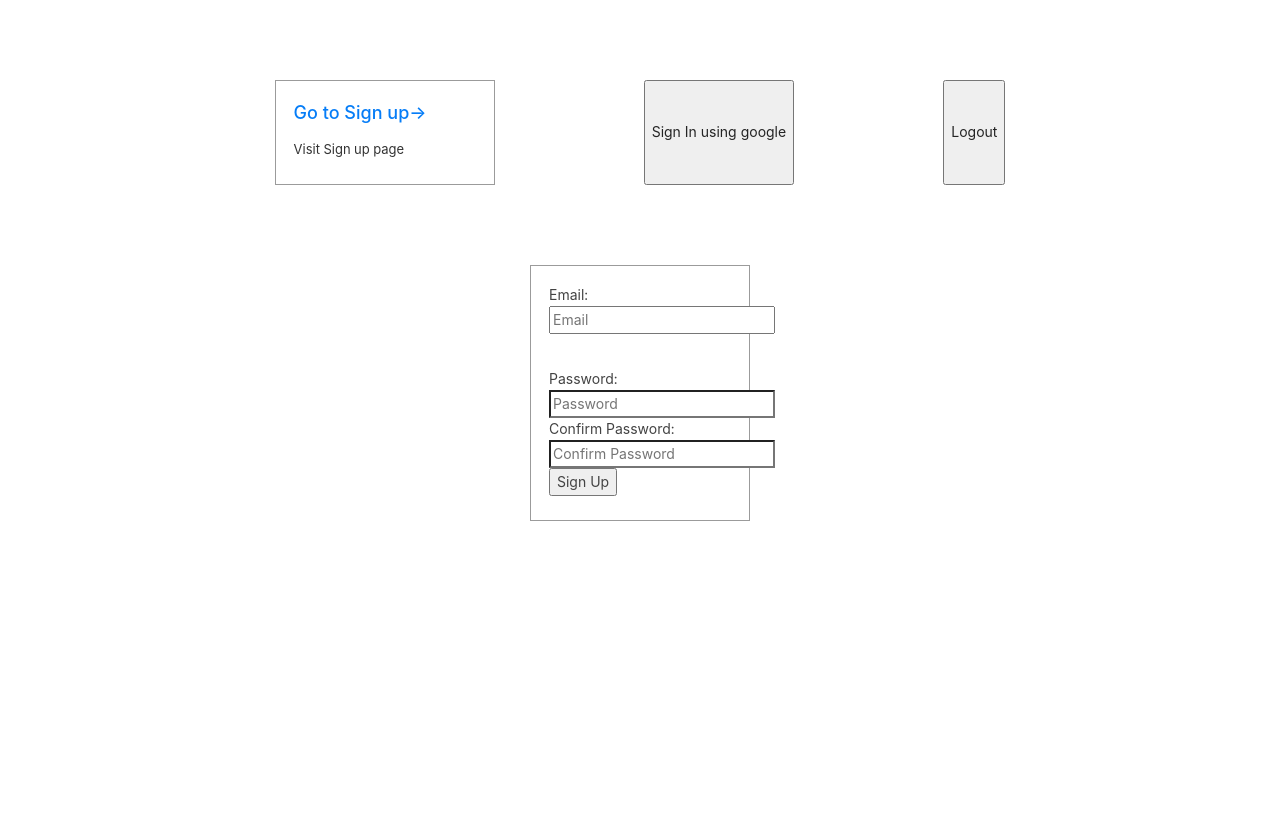
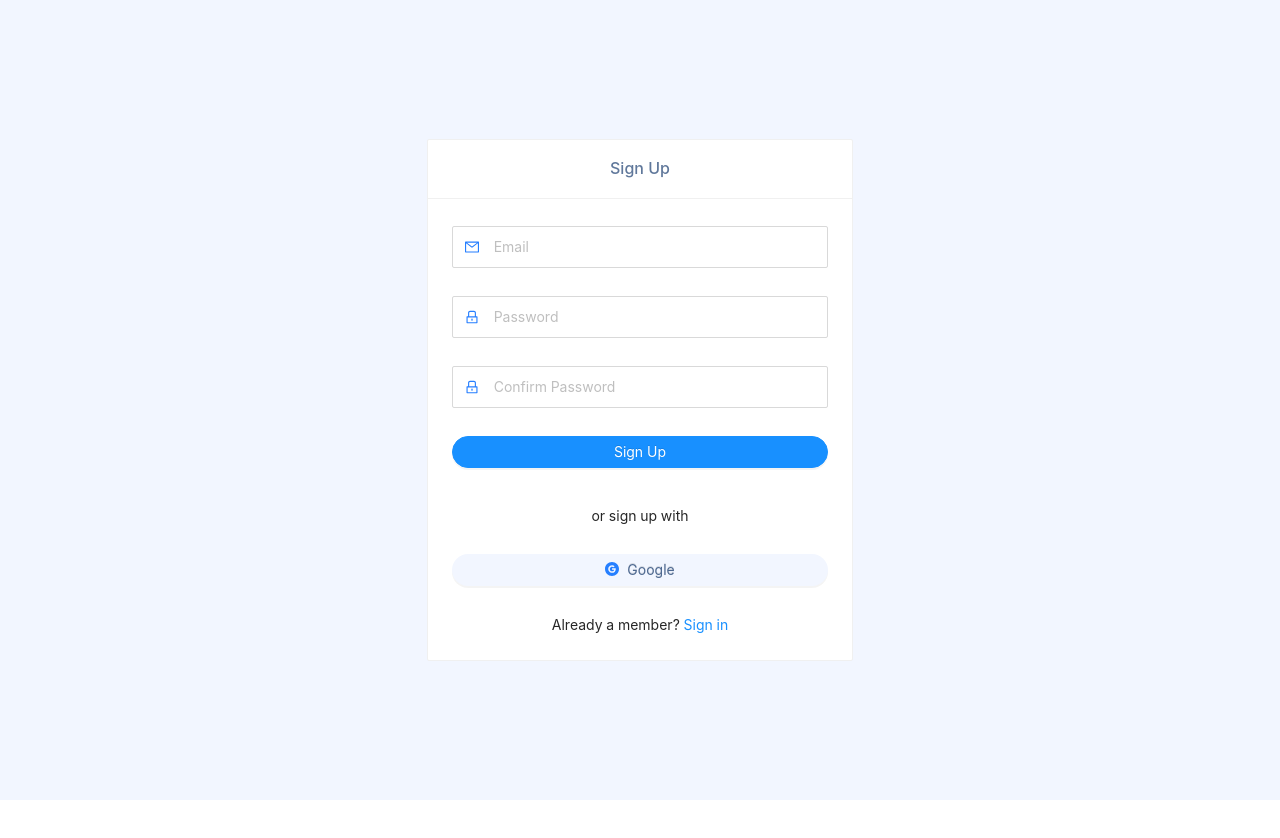
Before and after one commit to soulsville/-manage-homeschool-next, a Next.js app: page /sign_up in a window 1280 px wide. Shown: the top 838 px of the page. After the commit the page ends 800 px from the top, so only its background shows below. Built offline with nearby package versions, Linux system fonts and the light colour scheme; no server answers.

Commit message:
Design login (#5)
* add card to signIn

* finish user sign in

* update sign up page

* update confirm password field type on sign up

```diff
--- a/pages/sign_up.js
+++ b/pages/sign_up.js
@@ -3,6 +3,9 @@ import Link from 'next/link';
 import Nav from '../components/nav';
 import { auth, firebase, db, functions } from '../src/firebase';
 import Router from 'next/router';
+import { Card, Form, Input, Button, Checkbox, Row, Col } from 'antd';
+import stylesheet from 'antd/dist/antd.min.css';
+import { MailOutlined, LockOutlined, GoogleCircleFilled } from '@ant-design/icons';
 
 
 class SignUp extends React.Component {
@@ -271,134 +274,121 @@ class SignUp extends React.Component {
 
   render() {
     return (
-      <div>
-        <div className="row">
-          <Link href="/sign_up">
-            <a className="card">
-              <h3>Go to Sign up&rarr;</h3>
-              <p>Visit Sign up page</p>
-            </a>
-          </Link>
-          <button onClick={this.handleSignUpWithGoogle}>Sign In using google</button>
-          <button onClick={this.handleLogout}>Logout</button>
-        </div>
-        <div className="row">
-          <a className="card">
-            <form>
-              Email:<br/>
-              <input
-                type="email"
-                name="Email"
-                label='Email'
-                placeholder="Email"
+      <React.Fragment>
+      <style dangerouslySetInnerHTML={{ __html: stylesheet}}/>
+      <Row type= "flex" align="middle" justify="center" style={{minHeight: '100vh', backgroundColor: '#F2F6FF'}}>
+        <Col span={8} align="center">
+          <Card title={<span style={{color: '#60789B'}}>Sign Up</span>}>
+            <Form>
+              {this.state.validationEmailError.message ?
+                <Form.Item
+                  validateStatus='error'
+                  help='Invalid Email'>
+                <Input
+                  size='medium'
+                  type='email'
+                  placeholder='Email'
+                  prefix={<MailOutlined style={{color: '#267FFF'}}/>}
+                  value={this.state.clientEmail}
+                  onChange = {(e) => this.handleEmail(e)}
+                  onBlur= {() => this.onBlurHandleEmail()}>
+                </Input>
+                </Form.Item>
+                :
+                <Form.Item>
+                <Input
+                size='medium'
+                type='email'
+                placeholder='Email'
+                prefix={<MailOutlined style={{color: '#267FFF'}}/>}
                 value={this.state.clientEmail}
-                onChange={(event)=>this.handleEmail(event)}
-                onBlur={() => this.onBlurHandleEmail()}
-              />
-              <p>
-              {
-                this.state.validationEmailError ?
-                this.state.validationEmailError.message :
-                null
-               }
-              </p>
-              <br/>
-              Password:<br/>
-              <input
-                type="password"
-                name="psw"
-                label='Password'
+                onBlur= {() => this.onBlurHandleEmail()}
+                onChange = {(e) => this.handleEmail(e)}>
+                </Input>
+                </Form.Item>
+              }
+              {this.state.validationPasswordError.message ?
+                <Form.Item
+                  validateStatus='error'
+                  help='Minimum of 6 Characters Required'>
+                <Input
+                  size='medium'
+                  type='password'
+                  placeholder='Password'
+                  prefix={<LockOutlined style={{color: '#267FFF'}}/>}
+                  value={this.state.clientPassword}
+                  onChange = {(e) => this.handlePassword(e)}
+                  onBlur= {() => this.onBlurHandlePassword()}>
+                </Input>
+                </Form.Item>
+                :
+                <Form.Item>
+                <Input
+                size='medium'
+                type='password'
                 placeholder='Password'
-                onChange={(event) => this.handlePassword(event)}
-                onBlur={() => this.onBlurHandlePassword()}
-                error={this.state.validationPasswordError.message}
-              />
-              {
-                this.state.validationPasswordError ?
-                this.state.validationPasswordError.message :
-                null
-               }
-              <br/>
-              Confirm Password:<br/>
-              <input
-                type="password"
-                name="psw"
-                label='Confirm Password'
+                prefix={<LockOutlined style={{color: '#267FFF'}}/>}
+                value={this.state.clientPassword}
+                onBlur= {() => this.onBlurHandlePassword()}
+                onChange = {(e) => this.handlePassword(e)}>
+                </Input>
+                </Form.Item>
+              }
+              {this.state.validationConfirmPasswordError.message ?
+                <Form.Item
+                  validateStatus='error'
+                  help='Passwords Must Match'>
+                <Input
+                  size='medium'
+                  type='password'
+                  placeholder='Confirm Password'
+                  prefix={<LockOutlined style={{color: '#267FFF'}}/>}
+                  value={this.state.clientConfirmPassword}
+                  onChange = {(e) => this.handleConfirmPassword(e)}
+                  onBlur= {() => this.onBlurHandleConfirmPassword()}>
+                </Input>
+                </Form.Item>
+                :
+                <Form.Item>
+                <Input
+                size='medium'
+                type='password'
                 placeholder='Confirm Password'
-                onChange={(event) => this.handleConfirmPassword(event)}
-                onBlur={() => this.onBlurHandleConfirmPassword()}
-                error={this.state.validationConfirmPasswordError.message}
-              />
-              {
-                this.state.validationConfirmPasswordError ?
-                this.state.validationConfirmPasswordError.message :
-                null
-               }
-               <br/>
-              {
-                this.state.loading ?
-                <p>Loading...</p> :
-                <button
-                  content='Sign Up'
-                  onClick={() => this.handleClick(event)}>
+                prefix={<LockOutlined style={{color: '#267FFF'}}/>}
+                value={this.state.clientConfirmPassword}
+                onBlur= {() => this.onBlurHandleConfirmPassword()}
+                onChange = {(e) => this.handleConfirmPassword(e)}>
+                </Input>
+                </Form.Item>
+              }
+              <Form.Item>
+                <Button
+                  type="primary" block
+                  shape="round"
+                  onClick={(e) => this.handleClick(e)}>
                   Sign Up
-                </button>
-              }
-              {
-                this.state.showServerSideError ?
-                this.state.showServerSideError.message :
-                null
-               }
-            </form>
-          </a>
-        </div>
-        <style jsx>{`
-          .hero {
-          width: 100%;
-          color: #333;
-          }
-          .title {
-          margin: 0;
-          width: 100%;
-          padding-top: 80px;
-          line-height: 1.15;
-          font-size: 48px;
-          }
-          .title,
-          .description {
-          text-align: center;
-          }
-          .row {
-          max-width: 880px;
-          margin: 80px auto 40px;
-          display: flex;
-          flex-direction: row;
-          justify-content: space-around;
-          }
-          .card {
-          padding: 18px 18px 24px;
-          width: 220px;
-          text-align: left;
-          text-decoration: none;
-          color: #434343;
-          border: 1px solid #9b9b9b;
-          }
-          .card:hover {
-          border-color: #067df7;
-          }
-          .card h3 {
-          margin: 0;
-          color: #067df7;
-          font-size: 18px;
-          }
-          .card p {
-          margin: 0;
-          padding: 12px 0 0;
-          font-size: 13px;
-          color: #333;
-          }
-        `}</style>
-      </div>
+                </Button>
+              </Form.Item>
+              <Form.Item>
+                <p> or sign up with </p>
+                <Button
+                  type="primary" block
+                  shape="round"
+                  style={{background: '#F2F6FF', border: 'none', color: '#4E6991'}}
+                  icon={<GoogleCircleFilled style={{color: '#267FFF'}}/>}
+                  onClick={this.handleSignInWithGoogle}>
+                  Google
+                </Button>
+              </Form.Item>
+              <span> Already a member? </span>
+              <Link href="/sign_in">
+                <a>Sign in</a>
+              </Link>
+            </Form>
+          </Card>
+        </Col>
+      </Row>
+      </React.Fragment>
     )
   }
 }
```
Also changed, not shown: pages/sign_in.js (+91 -113 lines), 1 other file (tests, documents, lock files or other folders).
